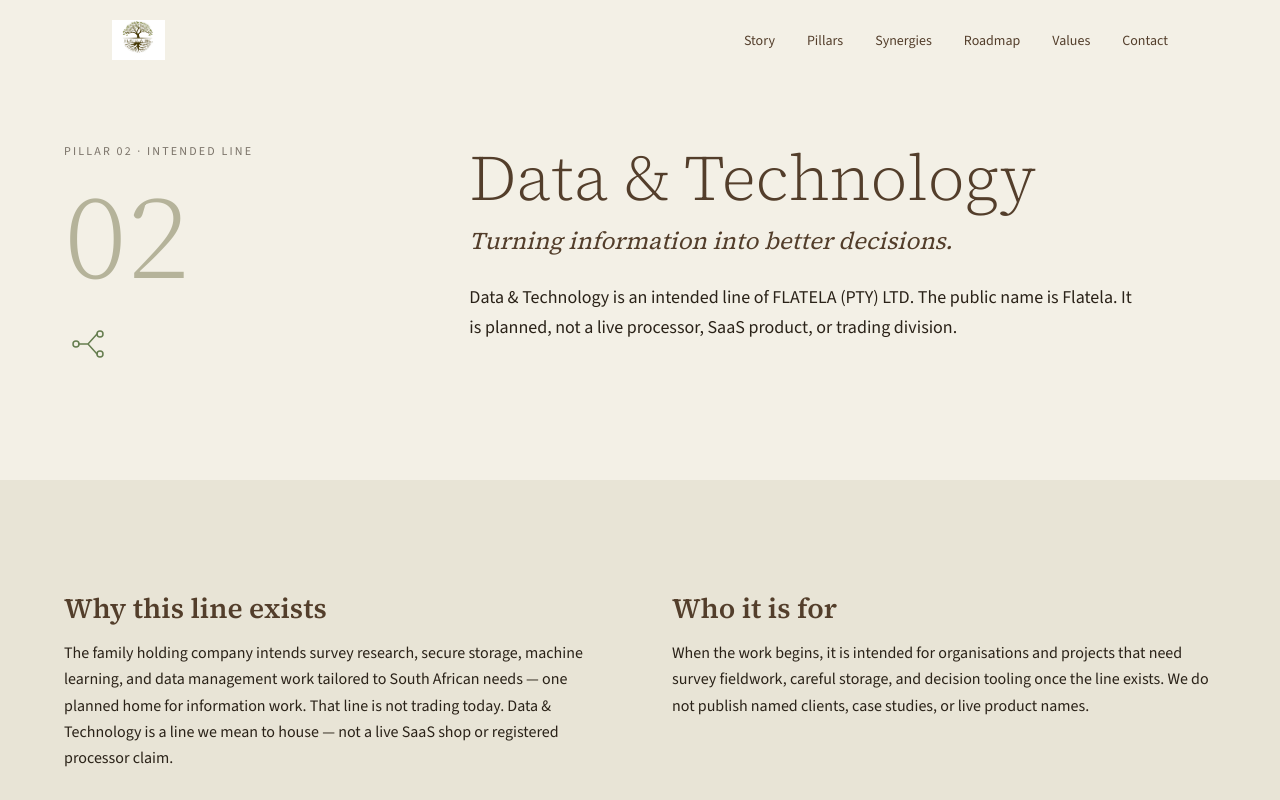
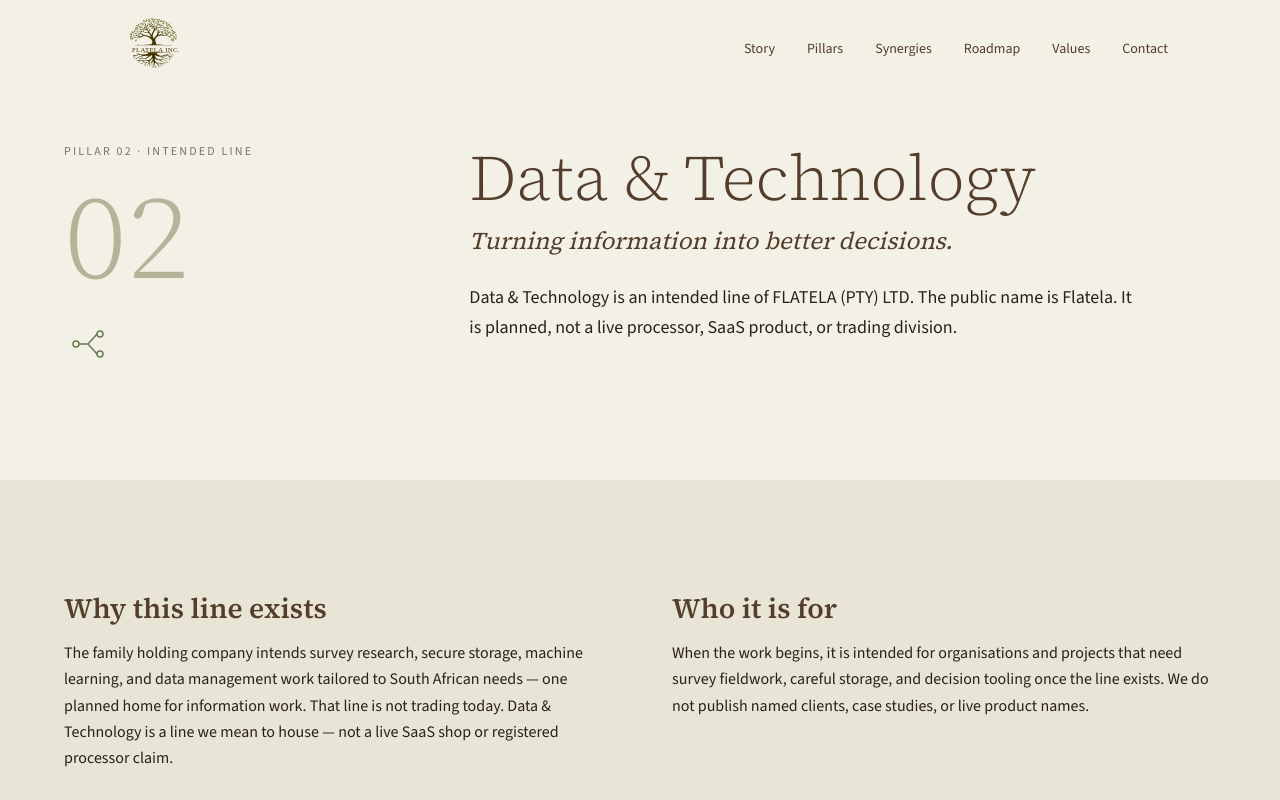
Before and after one commit to Qwezzy/Flatelainc, a Next.js app: page /data in a window 1280 px wide. Shown: the top 800 px of the page. Built offline with nearby package versions, Linux system fonts and the light colour scheme.

Commit message:
Use Flatela Tree of Life SVG and enlarge nav/footer marks.

```diff
--- a/components/layout/Footer.tsx
+++ b/components/layout/Footer.tsx
@@ -27,11 +27,11 @@
         <div className="grid grid-cols-1 lg:grid-cols-4 gap-12 lg:gap-8 pb-12 border-b border-green">
           <div className="lg:col-span-1">
             <Image
-              src="/flatela_logo_dark.png"
+              src="/flatela-logo-on-dark.svg"
               alt="Flatela"
-              width={160}
-              height={80}
-              className="mb-4 mix-blend-screen"
+              width={454}
+              height={340}
+              className="mb-4 w-52 lg:w-56 h-auto"
             />
             <p className="font-sans text-body-sm text-moss-pale leading-relaxed max-w-xs">
               FLATELA (PTY) LTD is a holding company registered in 2026. It will
--- a/components/layout/LegalChrome.tsx
+++ b/components/layout/LegalChrome.tsx
@@ -10,7 +10,7 @@
   return (
     <>
       <Navigation />
-      <main id="main-content" className="bg-cream pt-24 lg:pt-28 pb-20 px-6 lg:px-12">
+      <main id="main-content" className="bg-cream pt-28 lg:pt-32 pb-20 px-6 lg:px-12">
         <article className="max-w-3xl mx-auto flex flex-col gap-6">{children}</article>
       </main>
       <Footer />
--- a/components/layout/Navigation.tsx
+++ b/components/layout/Navigation.tsx
@@ -61,18 +61,18 @@
         }`}
         aria-label="Main navigation"
       >
-        <div className="max-w-6xl mx-auto px-6 lg:px-12 flex items-center justify-between h-16 lg:h-20">
+        <div className="max-w-6xl mx-auto px-6 lg:px-12 flex items-center justify-between h-20 lg:h-24">
           <a
             href="/"
             className="flex items-center focus-moss rounded-md"
             aria-label="Flatela — return to top"
           >
             <Image
-              src="/flatela_logo_light.jpg"
+              src="/flatela-logo.svg"
               alt="Flatela"
-              width={120}
-              height={40}
-              className="h-10 w-auto object-contain mix-blend-multiply"
+              width={454}
+              height={340}
+              className="h-12 lg:h-16 w-auto object-contain"
               priority
             />
           </a>
@@ -132,11 +132,11 @@
             >
               <div className="flex items-center justify-between mb-12">
                 <Image
-                  src="/flatela_logo_light.jpg"
+                  src="/flatela-logo.svg"
                   alt="Flatela"
-                  width={100}
-                  height={36}
-                  className="h-9 w-auto object-contain mix-blend-multiply"
+                  width={454}
+                  height={340}
+                  className="h-12 w-auto object-contain"
                 />
                 <button
                   onClick={closeDrawer}
```
Also changed, not shown: public/flatela-logo-on-dark.svg (added), public/flatela-logo.svg (added).
